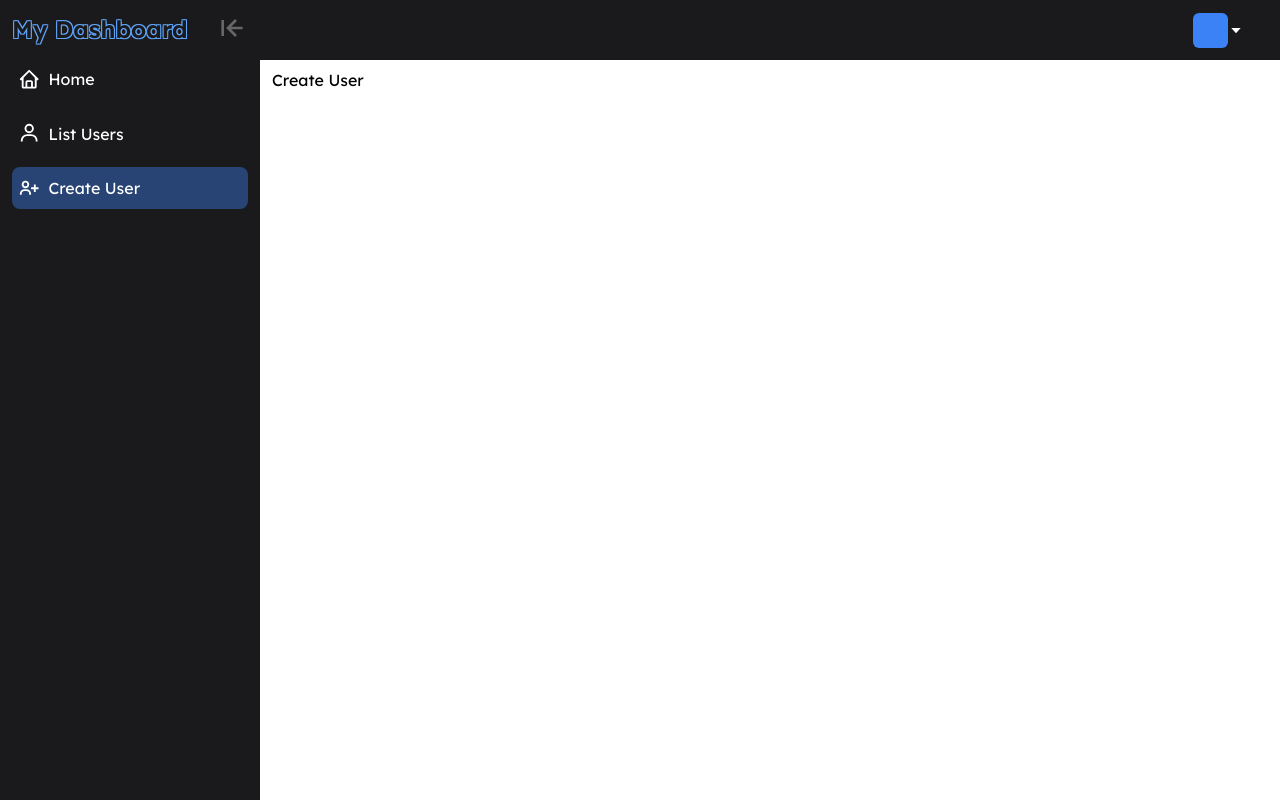
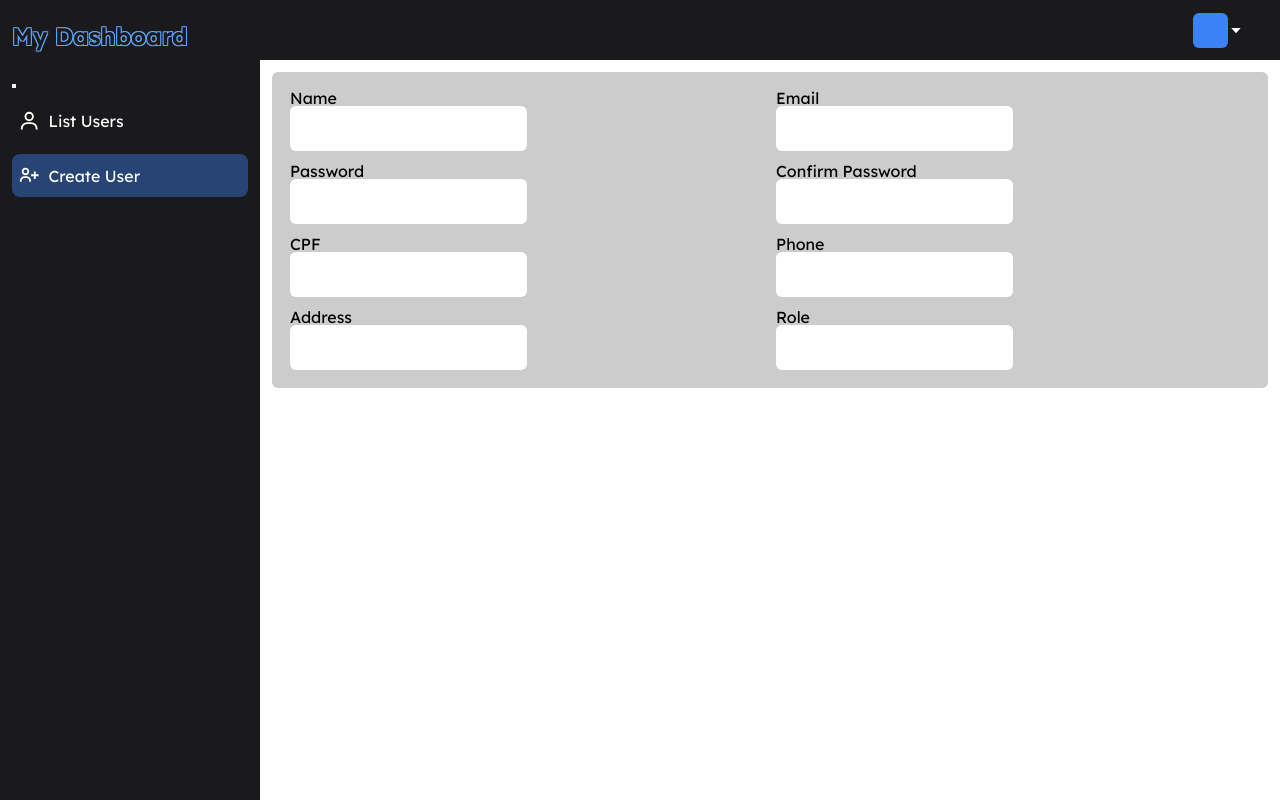
Before and after one commit to v1nni7/dashboard-frontend, a React (Vite) app: page /users/create in a window 1280 px wide. Built offline with nearby package versions, Linux system fonts and the light colour scheme; sample sign-in values are in the browser's storage.

Commit message:
style: added a transition for dropdown

```diff
--- a/package.json
+++ b/package.json
@@ -10,6 +10,7 @@
     "preview": "vite preview"
   },
   "dependencies": {
+    "@types/styled-components": "^5.1.26",
     "axios": "^1.2.6",
     "dayjs": "^1.11.7",
     "react": "^18.2.0",
@@ -19,7 +20,8 @@
     "react-loader-spinner": "^5.3.4",
     "react-router-dom": "^6.6.2",
     "react-toastify": "^9.1.1",
-    "sass": "^1.57.1"
+    "sass": "^1.57.1",
+    "styled-components": "^5.3.6"
   },
   "devDependencies": {
     "@types/axios": "^0.14.0",
--- a/src/components/Navbar.tsx
+++ b/src/components/Navbar.tsx
@@ -6,10 +6,15 @@ import { AuthContext } from "../hooks/AuthContext";
 function Navbar() {
   const { logout } = useContext(AuthContext);
   const dropdownRef = useRef<HTMLDivElement>(null);
+  const navbarUserRef = useRef<HTMLDivElement>(null);
   const [showDropdown, setShowDropdown] = useState(false);
 
   useEffect(() => {
     const handleClickOutside = (event: MouseEvent) => {
+      if (navbarUserRef.current?.contains(event.target as Node)) {
+        return;
+      }
+
       if (
         dropdownRef.current &&
         !dropdownRef.current.contains(event.target as Node)
@@ -28,8 +33,9 @@ function Navbar() {
   return (
     <nav className="navbar">
       <div
+        ref={navbarUserRef}
         className="navbar-user-profile"
-        onClick={() => setShowDropdown(true)}
+        onClick={() => setShowDropdown(!showDropdown)}
       >
         <div className="user-profile-image"></div>
         <BiCaretDown />
--- a/src/components/Sidebar.tsx
+++ b/src/components/Sidebar.tsx
@@ -10,17 +10,14 @@ function Sidebar() {
       <div className="sidebar">
         <div className="sidebar-brand">
           <h1 className="sidebar-brand-text">My Dashboard</h1>
-
-          <div className="sidebar-close">
-            <BiArrowToLeft />
-          </div>
         </div>
         <ul className="sidebar-nav">
           <li className="sidebar-item">
-            <NavLink className="sidebar-link" to="/">
+            <button></button>
+            {/* <NavLink className="sidebar-link" to="/">
               <BiHome />
               Home
-            </NavLink>
+            </NavLink> */}
           </li>
           <li className="sidebar-item">
             <NavLink className="sidebar-link" to="/users/list">
--- a/src/pages/Users/Create.tsx
+++ b/src/pages/Users/Create.tsx
@@ -1,8 +1,39 @@
 function Create() {
   return (
-    <>
-      <h1>Create User</h1>
-    </>
+    <form className="form-horizontal">
+      <div className="form-group">
+        <label htmlFor="">Name</label>
+        <input type="text" className="form-control" />
+      </div>
+      <div className="form-group">
+        <label htmlFor="">Email</label>
+        <input type="text" className="form-control" />
+      </div>
+      <div className="form-group">
+        <label htmlFor="">Password</label>
+        <input type="text" className="form-control" />
+      </div>
+      <div className="form-group">
+        <label htmlFor="">Confirm Password</label>
+        <input type="text" className="form-control" />
+      </div>
+      <div className="form-group">
+        <label htmlFor="">CPF</label>
+        <input type="text" className="form-control" />
+      </div>
+      <div className="form-group">
+        <label htmlFor="">Phone</label>
+        <input type="text" className="form-control" />
+      </div>
+      <div className="form-group">
+        <label htmlFor="">Address</label>
+        <input type="text" className="form-control" />
+      </div>
+      <div className="form-group">
+        <label htmlFor="">Role</label>
+        <input type="text" className="form-control" />
+      </div>
+    </form>
   );
 }
 
--- /dev/null
+++ b/src/scss/__form.scss
@@ -0,0 +1,22 @@
+.form-horizontal {
+  padding: 12px;
+  display: flex;
+  flex-wrap: wrap;
+  border-radius: 6px;
+  background-color: #cccccc;
+
+  .form-group {
+    width: 50%;
+    padding: 6px;
+    display: flex;
+    flex-direction: column;
+
+    .form-control {
+      width: 50%;
+      height: 45px;
+      border: none;
+      padding: 4px;
+      border-radius: 6px;
+    }
+  }
+}
--- a/src/scss/__navbar.scss
+++ b/src/scss/__navbar.scss
@@ -23,9 +23,8 @@
       right: -25px;
       width: 120px;
       height: 240px;
-      display: none;
       overflow: hidden;
-      transition: 0.2s;
+      transition: 0.6s;
       position: absolute;
       border-radius: 6px;
       background-color: #525252;
@@ -51,30 +50,13 @@
       }
 
       &.show {
-        display: block;
-        animation: openDropdown 0.2s;
+        opacity: 1;
+        max-height: 600px;
       }
 
       &.hidden {
-        animation: closeDropdown 0.2s;
-      }
-
-      @keyframes openDropdown {
-        0% {
-          height: 0;
-        }
-        100% {
-          height: 240px;
-        }
-      }
-
-      @keyframes closeDropdown {
-        0% {
-          height: 240px;
-        }
-        100% {
-          height: 0;
-        }
+        opacity: 0;
+        max-height: 0px;
       }
     }
 
--- a/src/scss/__sidebar.scss
+++ b/src/scss/__sidebar.scss
@@ -7,6 +7,7 @@
 
   .sidebar-brand {
     display: flex;
+    padding: 12px 0;
     align-items: center;
     justify-content: space-between;
 
--- a/src/scss/index.scss
+++ b/src/scss/index.scss
@@ -16,6 +16,7 @@ $blue-100: #eff9ff;
 @import "./__table.scss";
 @import "./__sidebar.scss";
 @import "./__navbar.scss";
+@import "./__form.scss";
 
 * {
   box-sizing: border-box;
```
Also changed, not shown: 1 other file (tests, documents, lock files or other folders).
